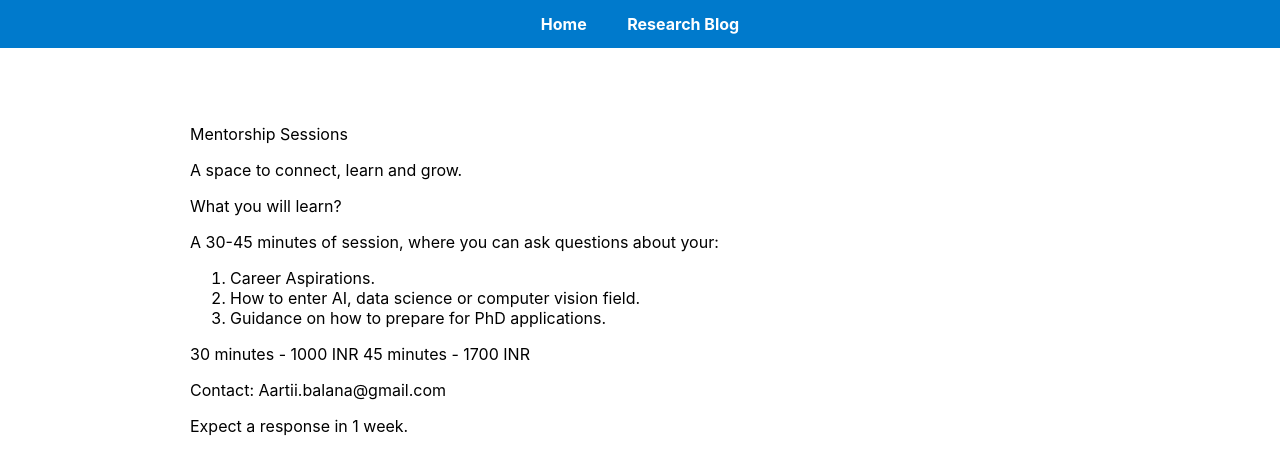
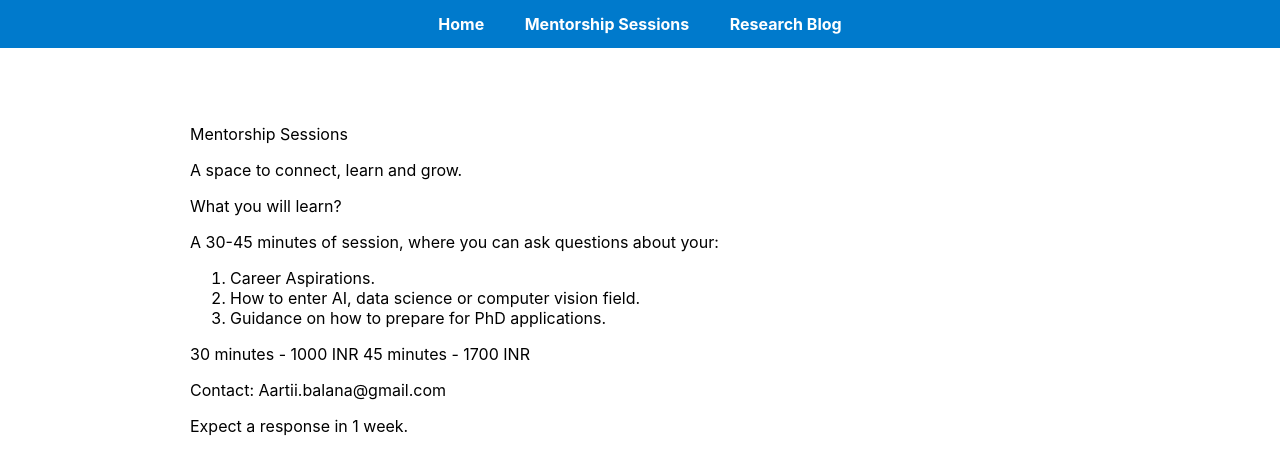
Before and after one commit to aarti-b/aarti-b.github.io, a Jekyll site: the page built from index.md, in a window 1280 px wide. Shown: the top 475 px of the page. Built offline with Jekyll 4.4.1, drawn with Linux system fonts in a browser that asks for light colours.

Commit message:
Add Mentorship Sessions link to navigation bar

```diff
--- a/_layouts/default.html
+++ b/_layouts/default.html
@@ -11,6 +11,7 @@
   <!-- NAVIGATION BAR -->
   <nav class="navbar">
     <a href="{{ '/' | relative_url }}">Home</a>
+    <a href="{{ '/mentorship' | relative_url }}">Mentorship Sessions</a>
     <a href="{{ '/research/' | relative_url }}">Research Blog</a>
   </nav>
 
```
